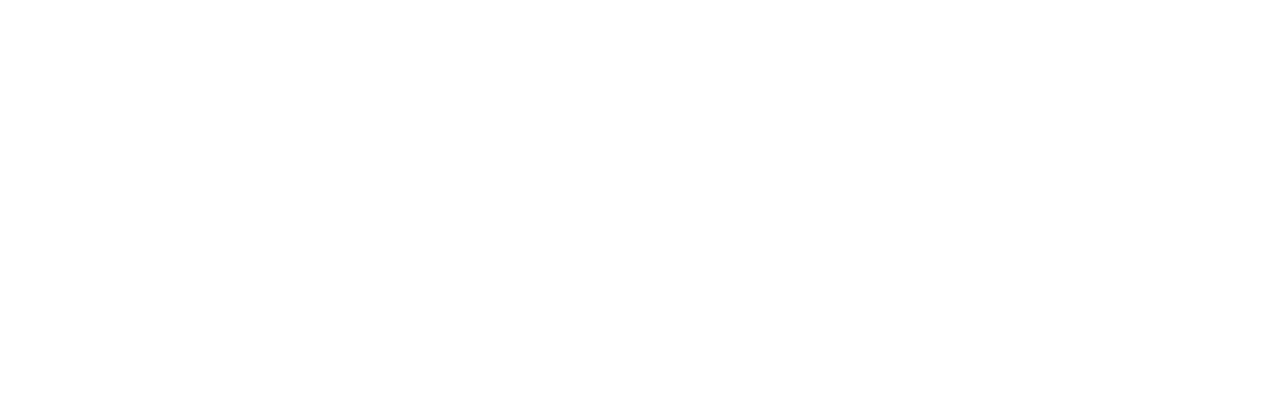
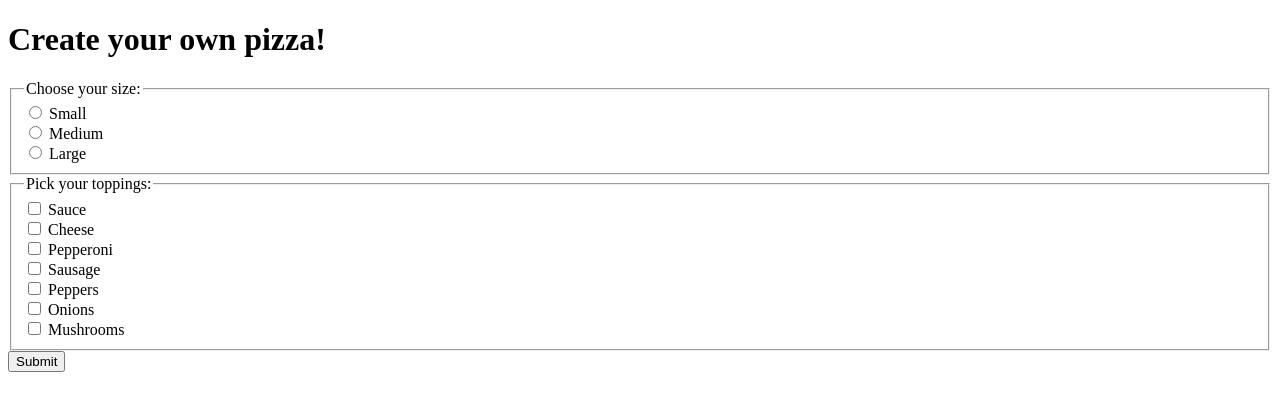
Before and after one commit to milkyhoneydew/pizza-parlor, a plain HTML site: page index.html in a window 1280 px wide. Drawn offline with Linux system fonts and the light colour scheme.

Commit message:
add size and toppings form

```diff
--- a/index.html
+++ b/index.html
@@ -7,6 +7,61 @@
 </head>
   <body>
     <div class="container">
-
+      <h1>Create your own pizza!</h1>
+      <form>
+        <div id="size-container">
+          <fieldset>
+            <legend>Choose your size:</legend>
+              <div>
+                <input type="radio" id="small" name="size">
+                <label for="small">Small</label>
+              </div>
+              <div>
+                <input type="radio" id="medium" name="size">
+                <label for="medium">Medium</label>
+              </div>
+              <div>
+                <input type="radio" id="large" name="size">
+                <label for="large">Large</label>
+              </div>
+          </fieldset>
+        </div>
+        <div id="toppings-container">
+          <fieldset>
+            <legend>Pick your toppings:</legend>
+              <div>
+                <input type="checkbox" id="sauce" name="sauce">
+                <label for="sauce">Sauce</label>
+              </div>
+              <div>
+                <input type="checkbox" id="cheese" name="cheese">
+                <label for="cheese">Cheese</label>
+              </div>
+              <div>
+                <input type="checkbox" id="pepperoni" name="pepperoni">
+                <label for="pepperoni">Pepperoni</label>
+              </div>
+              <div>
+                <input type="checkbox" id="sausage" name="sausage">
+                <label for="sausage">Sausage</label>
+              </div>
+              <div>
+                <input type="checkbox" id="peppers" name="peppers">
+                <label for="peppers">Peppers</label>
+              </div>
+              <div>
+                <input type="checkbox" id="onions" name="onions">
+                <label for="onions">Onions</label>
+              </div>
+              <div>
+                <input type="checkbox" id="mushrooms" name="mushrooms">
+                <label for="mushrooms">Mushrooms</label>
+              </div>
+          </fieldset>
+          <div>
+            <button type="submit">Submit</button>
+          </div>
+        </div>
+      </form>
     </div>
   </body>
```
